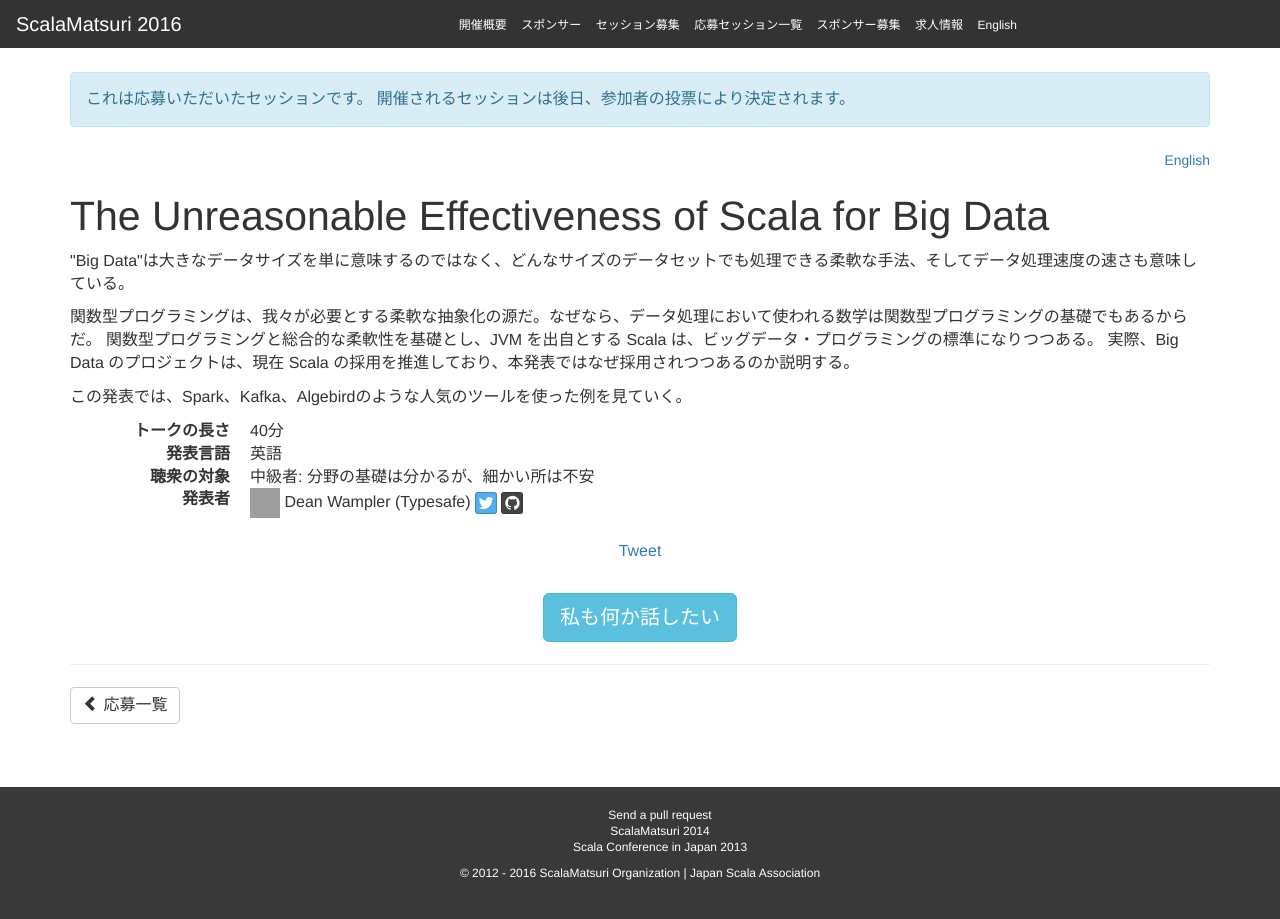
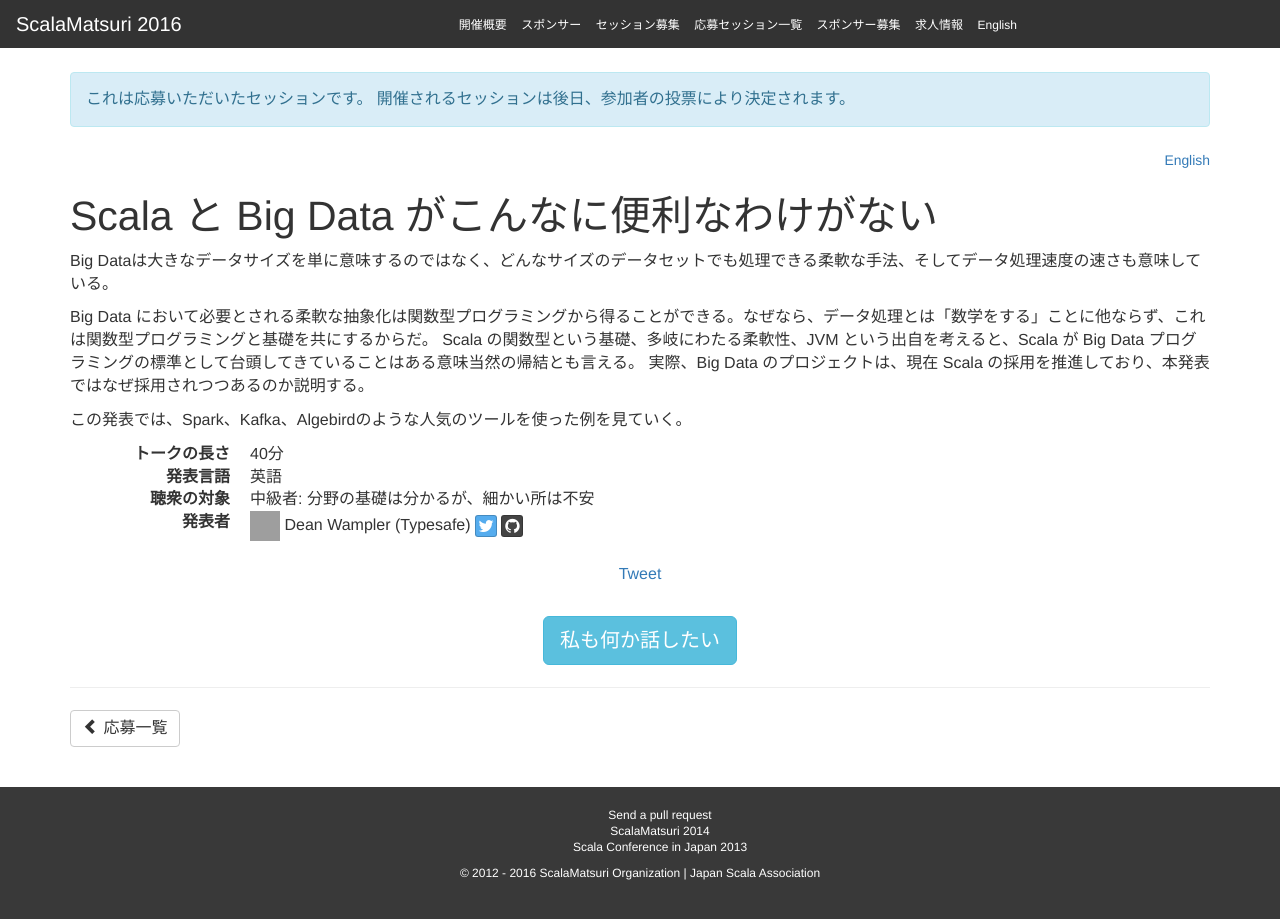
Before and after one commit to scalajp/2016.scalamatsuri.org, a Jekyll site: the page built from _candidates_ja/DeanWampler_1.html, in a window 1280 px wide and 927 px high. Shown: the top 919 px of the window. Built offline with Jekyll 4.4.1, drawn with Linux system fonts in a browser that asks for light colours; nearby versions of some CDN libraries; comment, search, counter and statistics services are not loaded; grey boxes are pictures that could not be loaded.

Commit message:
Fix & translate title of DeanWampler_1.html

```diff
--- a/_candidates_ja/DeanWampler_1.html
+++ b/_candidates_ja/DeanWampler_1.html
@@ -1,6 +1,6 @@
 ---
 name: Dean Wampler
-title: The Unreasonable Effectiveness of Scala for Big Data
+title: Scala と Big Data がこんなに便利なわけがない
 length: 40
 audience: Intermediate
 language: English
@@ -10,12 +10,12 @@ icon: http://deanwampler.github.io/DeanWampler.jpg
 organization: Typesafe
 ---
 <p>
-"Big Data"は大きなデータサイズを単に意味するのではなく、どんなサイズのデータセットでも処理できる柔軟な手法、そしてデータ処理速度の速さも意味している。
+Big Dataは大きなデータサイズを単に意味するのではなく、どんなサイズのデータセットでも処理できる柔軟な手法、そしてデータ処理速度の速さも意味している。
 </p>
 
 <p>
-関数型プログラミングは、我々が必要とする柔軟な抽象化の源だ。なぜなら、データ処理において使われる数学は関数型プログラミングの基礎でもあるからだ。
-関数型プログラミングと総合的な柔軟性を基礎とし、JVM を出自とする Scala は、ビッグデータ・プログラミングの標準になりつつある。
+Big Data において必要とされる柔軟な抽象化は関数型プログラミングから得ることができる。なぜなら、データ処理とは「数学をする」ことに他ならず、これは関数型プログラミングと基礎を共にするからだ。
+Scala の関数型という基礎、多岐にわたる柔軟性、JVM という出自を考えると、Scala が Big Data プログラミングの標準として台頭してきていることはある意味当然の帰結とも言える。
 実際、Big Data のプロジェクトは、現在 Scala の採用を推進しており、本発表ではなぜ採用されつつあるのか説明する。
 </p>
 
```
